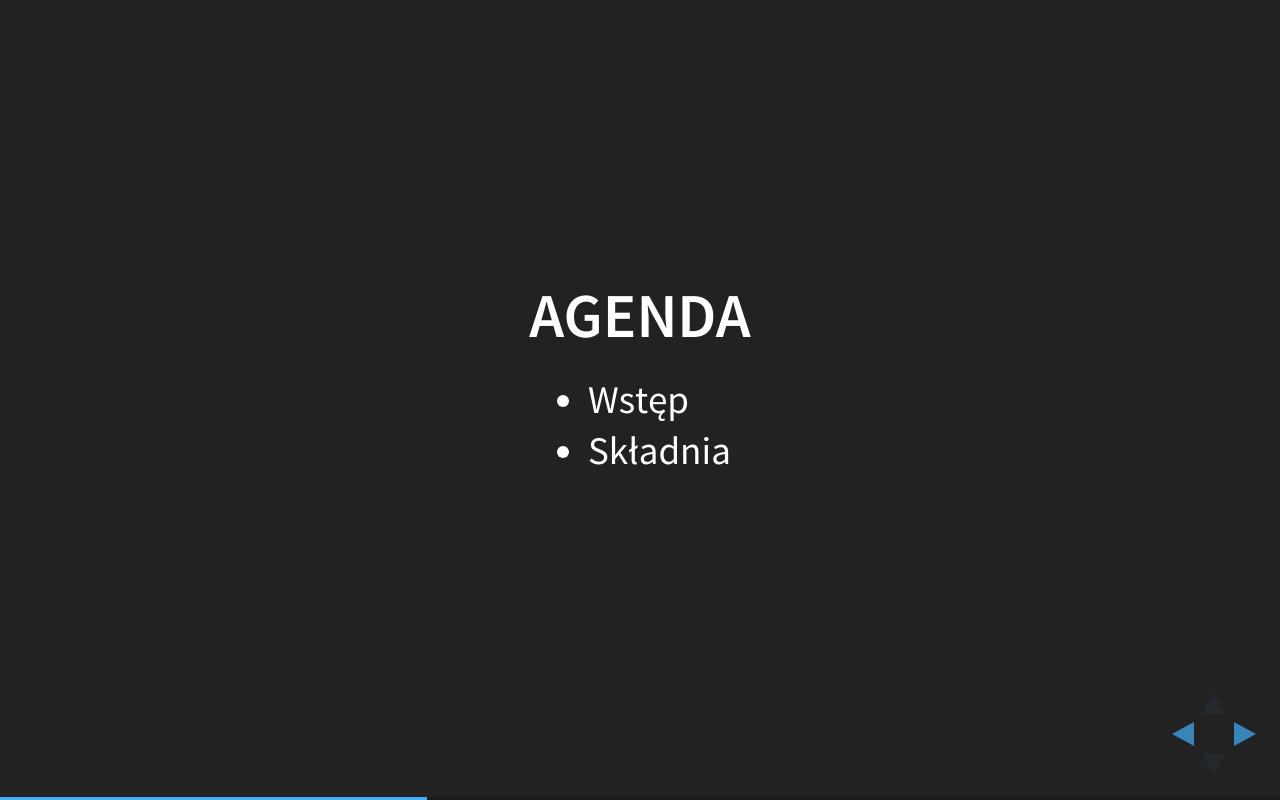
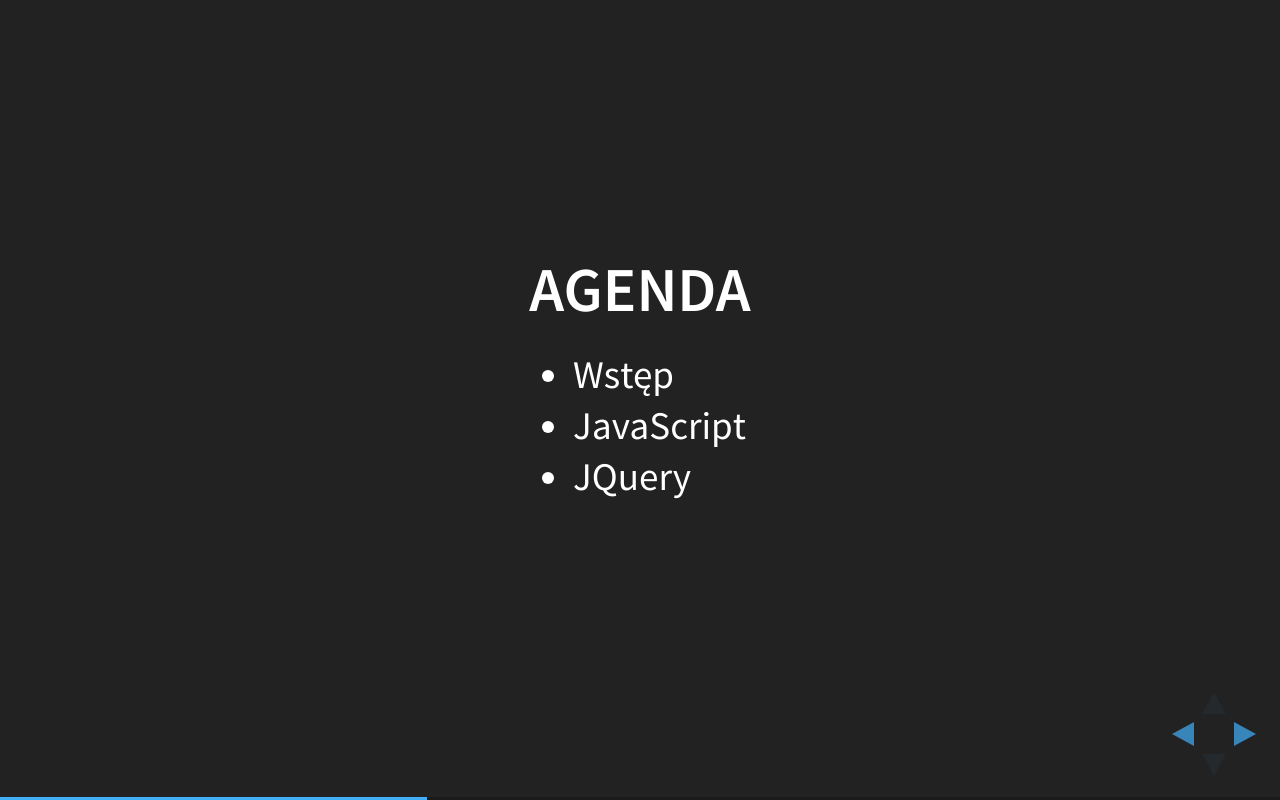
Before and after one commit to kociolekt/frontend-basics, a website: page part2.html in a window 1280 px wide. Both pictures are taken after a click on the button 1251 px from the left and 734 px from the top of the page. Drawn offline with Linux system fonts and the light colour scheme.

Commit message:
troche notatek

```diff
--- a/part2.html
+++ b/part2.html
@@ -43,9 +43,157 @@
               Sposoby uruchamiania skryptu.
               Przyklad jeden.
             -->
-            <li>Składnia</li>
+            <li>JavaScript</li>
             <!--
-            var, string, number, operacje-->
+            Składnia
+            var, string, number, operacje, komentarze
+
+            Typy danych
+            var length = 16;                               // Number
+            var lastName = "Johnson";                      // String
+            var cars = ["Saab", "Volvo", "BMW"];           // Array
+            var x = {firstName:"John", lastName:"Doe"};    // Object
+
+            Funkcje
+            var carName = "Volvo";
+            // code here can use carName
+
+            function myFunction() {
+                // code here can use	carName
+            }
+
+            Obiekty
+              var person = {
+                firstName:"John",
+                lastName:"Doe",
+                age:50,
+                eyeColor:"blue",
+                fullName: function() {
+                    return this.firstName + ' ' + this.lastName;
+                  }
+                };
+
+            Scope
+              Zbiór zmiennych do których mamy dostęp.
+              Zależy od mniejsca wywołania
+
+              window - jako globalny scope
+
+              window.getElementById('id'); // scope na window
+
+              person.fullName(); // scope jest ustawiony na person
+
+            Eventy
+            <button onclick="displayDate()">The time is?</button>
+
+            Math
+            Math.PI;            // returns 3.141592653589793
+            Math.round(4.7);    // returns 5
+            Math.round(4.4);    // returns 4
+            Math.pow(8,2);      // returns 64
+            Math.sqrt(64);      // returns 8
+            Math.abs(-4.7);     // returns 4.7
+            Math.ceil(4.4);     // returns 5
+            Math.floor(4.7);    // returns 4
+            Math.sin(90 * Math.PI / 180);     // returns 1 (the sine of 90 degrees)
+            Math.cos(90 * Math.PI / 180);     // returns 1 (the sine of 90 degrees)
+            Math.min(0, 150, 30, 20, -8, -200);  // returns -200
+            Math.max(0, 150, 30, 20, -8, -200);  // returns 150
+            Math.random();              // returns a random number
+
+            Dates
+
+            Arrays
+            var cars = [
+                "Saab",
+                "Volvo",
+                "BMW"
+            ];
+
+            Condition
+            if (condition1) {
+                block of code to be executed if condition1 is true
+            } else if (condition2) {
+                block of code to be executed if the condition1 is false and condition2 is true
+            } else {
+                block of code to be executed if the condition1 is false and condition2 is false
+            }
+
+            Switch
+              switch (new Date().getDay()) {
+                  case 0:
+                      day = "Sunday";
+                      break;
+                  case 1:
+                      day = "Monday";
+                      break;
+                  case 2:
+                      day = "Tuesday";
+                      break;
+                  case 3:
+                      day = "Wednesday";
+                      break;
+                  case 4:
+                      day = "Thursday";
+                      break;
+                  case 5:
+                      day = "Friday";
+                      break;
+                  case 6:
+                      day = "Saturday";
+              }
+
+            For Loop
+              for (i = 0; i < cars.length; i++) {
+                  text += cars[i] + "<br>";
+              }
+              break
+              continue
+
+            While
+              while (i < 10) {
+                text += "The number is " + i;
+                i++;
+              }
+
+              do {
+                  text += "The number is " + i;
+                  i++;
+              }
+              while (i < 10);
+
+            Type conversion
+            http://www.w3schools.com/js/js_type_conversion.asp
+
+            Regular Expression
+            var patt = /w3schools/i;
+
+            Errors
+            function myFunction() {
+                var message, x;
+                message = document.getElementById("message");
+                message.innerHTML = "";
+                x = document.getElementById("demo").value;
+                try {
+                    if(x == "") throw "is empty";
+                    if(isNaN(x)) throw "is not a number";
+                    x = Number(x);
+                    if(x > 10) throw "is too high";
+                    if(x < 5) throw "is too low";
+                }
+                catch(err) {
+                    message.innerHTML = "Error: " + err + ".";
+                }
+                finally {
+                    document.getElementById("demo").value = "";
+                }
+            }
+
+            -->
+            <li>JQuery</li>
+            <!--
+
+            -->
           </ul>
         </section>
         <section>
```
